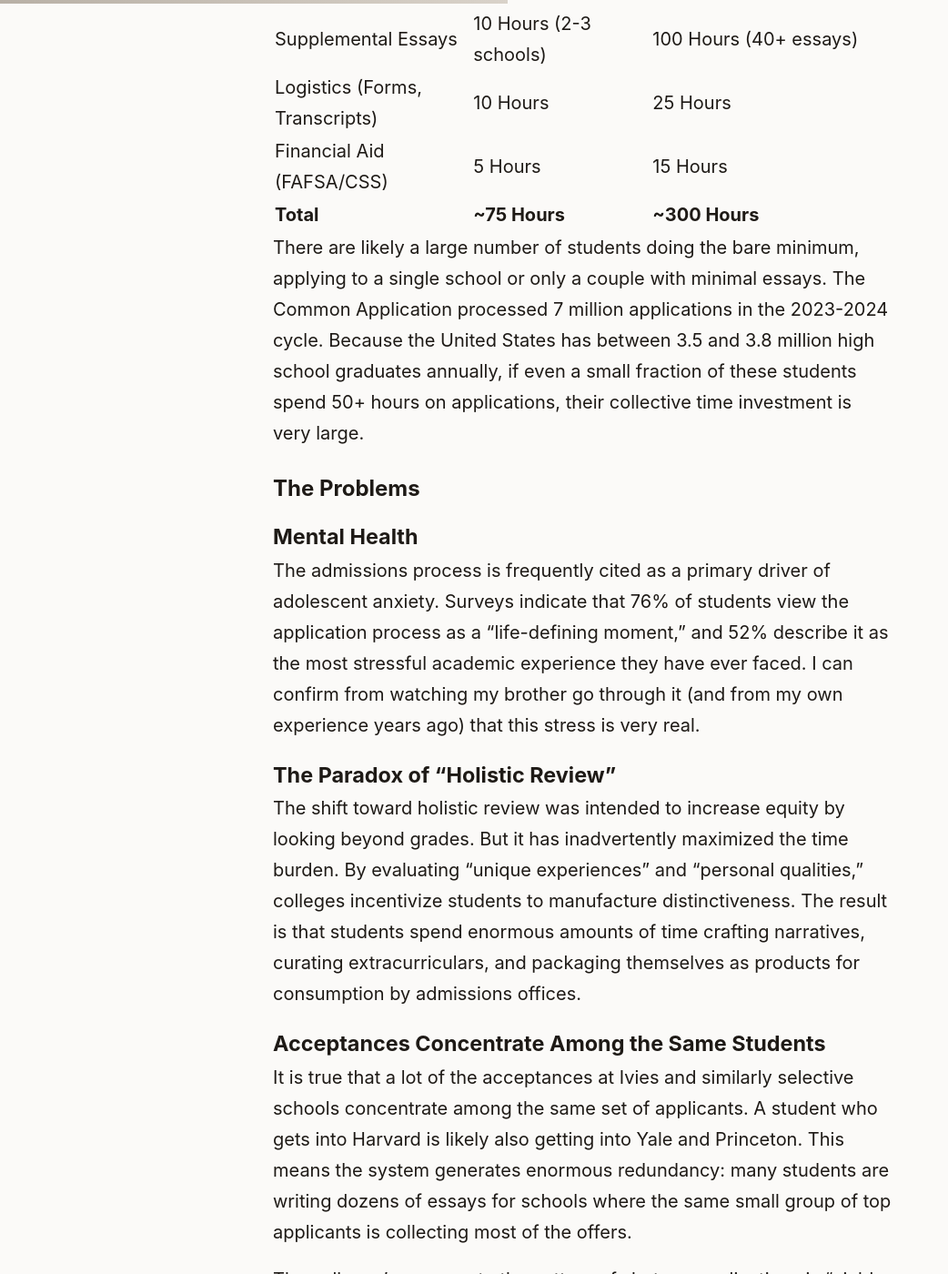
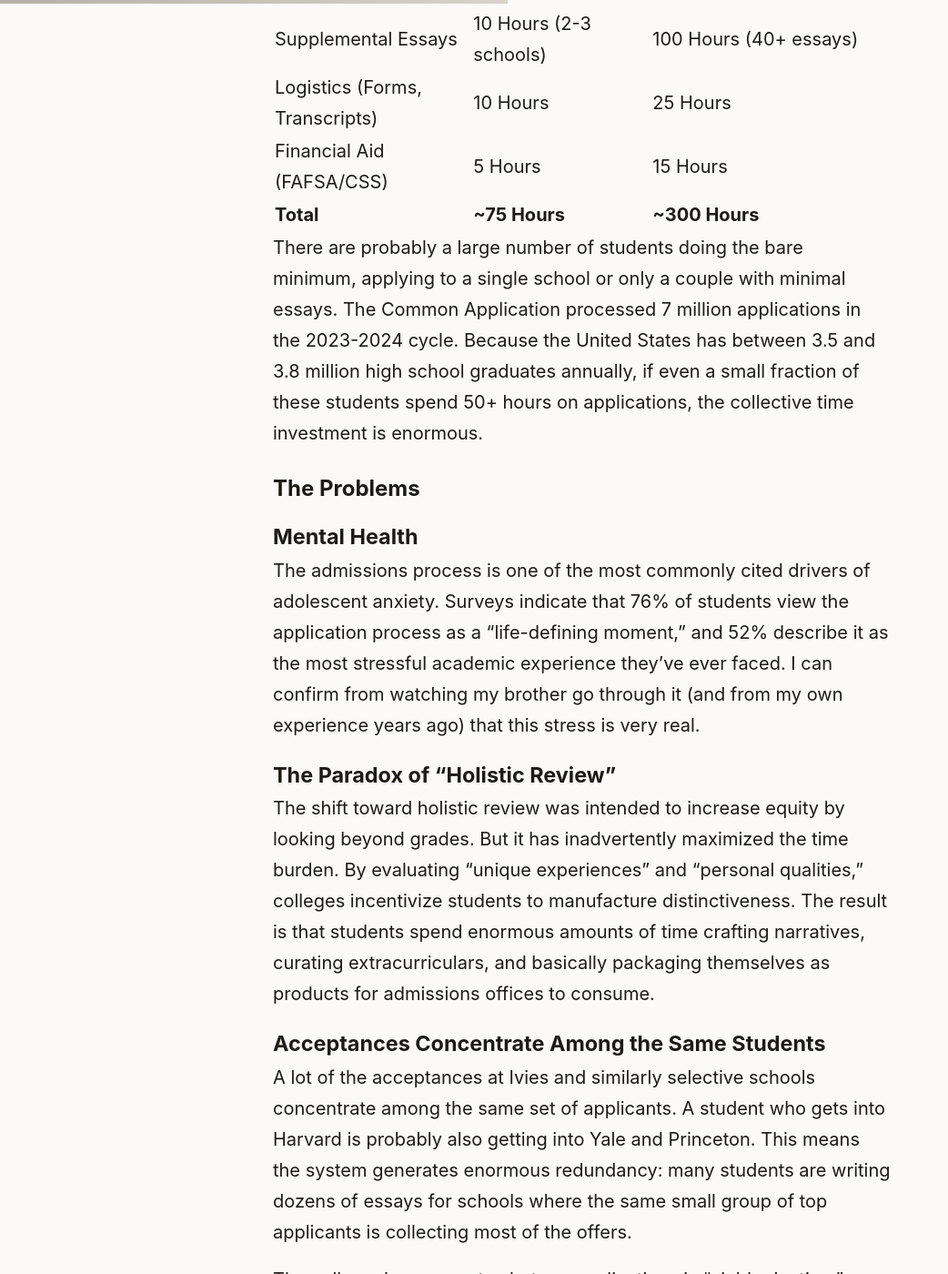
Before and after one commit to rachitpareek/rachitpareek.github.io, a Jekyll site: the page built from _posts/2026-03-08-does-applying-to-college-need-to-take-this-long.md, in a window 1280 px wide and 1400 px high, scrolled down 4249 px. Shown: the whole window at 91% size, without its empty margins (0-1042 px from the left). Built offline with Jekyll 4.4.1, drawn with Linux system fonts in a browser that asks for light colours; some of the changed text lies outside the part shown.

Commit message:
Add blog-writer skill with writing exemplars and do style pass on college post
- Create .claude/commands/blog-writer.md with curated excerpts from all
  5 published posts demonstrating the author's conversational voice
- Update CLAUDE.md to reference the blog-writer skill
- Style pass on college applications post: soften formal/academic phrasing,
  add natural qualifiers, fix redundancies, make voice more authentic

Co-Authored-By: Claude Opus 4.6 <noreply@anthropic.com>

```diff
--- a/_posts/2026-03-08-does-applying-to-college-need-to-take-this-long.md
+++ b/_posts/2026-03-08-does-applying-to-college-need-to-take-this-long.md
@@ -5,12 +5,12 @@ date: 2026-03-08
 excerpt: "Helping my brother apply to college made me wonder: how many cumulative hours are spent by students on applications, how much of that effort is wasted on schools they won't get into, and could we design a system where far less time, effort, and money is thrown away?"
 ---
 
-Helping my brother apply to college over the last few months made me acutely aware of the immense amount of time and pressure involved in this process. Students collectively submit millions of applications each year, but each student only gets into a subset of the schools they apply to, making the whole matching process remarkably inefficient. What if we could design a system where far less time, effort, and money is wasted?
+Helping my brother apply to college over the last few months made me acutely aware of the immense amount of time and pressure involved in this process. Students collectively submit millions of applications each year, but each student only gets into a subset of the schools they apply to, making the whole matching process pretty inefficient. I started wondering: could we design a system where far less time, effort, and money is wasted?
 
-Before diving further into that idea, a few reflections on undergraduate college applications in the United States:
+Before getting into that, a few reflections on undergraduate college applications in the United States:
 
-1. I acknowledge that I grew up privileged enough to go to college and have the privilege of being able to apply to competitive colleges, knowing that within reason I'd be able to attend them if I got in.
-1. College applications can bring out substantial negative practices ranging from lying, manufacturing sob stories, and working on extracurriculars solely for the sake of applications (although this one in particular, as long as some volunteering or some net good comes to the community in the process, I don't think joining additional extracurriculars to help with applications is purely a bad thing).
+1. I grew up privileged enough to go to college and to apply to competitive colleges, knowing that within reason I'd be able to attend them if I got in.
+1. College applications can bring out substantial negative practices ranging from lying, manufacturing sob stories, and working on extracurriculars solely for the sake of applications (although honestly, as long as some volunteering or some net good comes to the community in the process, I don't think joining additional extracurriculars to help with applications is purely a bad thing).
 1. I got to observe and re-experience constant feelings of stress, competition, comparison, and feeling like you're not enough throughout the process. On top of that, there's the constant stress about presenting what's already supposed to be a mature-for-your-age message or learning in an eye-catchingly narrative fashion.
 
 In retrospect, I wish I could remind my high school self that my worldview at the time was quite limited, despite having gone to extracurricular competitions with students from around the globe and having visited my extended family in India. I still had a relatively limited and linear perspective on what success in high school meant (namely getting great grades and eventually getting into a good college for a desirable major). I've since seen people come from very different educational, financial, and ethnic family backgrounds but end up working similar jobs or achieving similar levels of education and financial success.
@@ -54,55 +54,55 @@ Here's a rough estimate of the time investment per applicant:
 |Financial Aid (FAFSA/CSS)|5 Hours|15 Hours|
 |**Total**|**~75 Hours**|**~300 Hours**|
 
-There are likely a large number of students doing the bare minimum, applying to a single school or only a couple with minimal essays. The Common Application processed 7 million applications in the 2023-2024 cycle. Because the United States has between 3.5 and 3.8 million high school graduates annually, if even a small fraction of these students spend 50+ hours on applications, their collective time investment is very large.
+There are probably a large number of students doing the bare minimum, applying to a single school or only a couple with minimal essays. The Common Application processed 7 million applications in the 2023-2024 cycle. Because the United States has between 3.5 and 3.8 million high school graduates annually, if even a small fraction of these students spend 50+ hours on applications, the collective time investment is enormous.
 
 ## The Problems
 
 ### Mental Health
 
-The admissions process is frequently cited as a primary driver of adolescent anxiety. Surveys indicate that 76% of students view the application process as a "life-defining moment," and 52% describe it as the most stressful academic experience they have ever faced. I can confirm from watching my brother go through it (and from my own experience years ago) that this stress is very real.
+The admissions process is one of the most commonly cited drivers of adolescent anxiety. Surveys indicate that 76% of students view the application process as a "life-defining moment," and 52% describe it as the most stressful academic experience they've ever faced. I can confirm from watching my brother go through it (and from my own experience years ago) that this stress is very real.
 
 ### The Paradox of "Holistic Review"
 
-The shift toward holistic review was intended to increase equity by looking beyond grades. But it has inadvertently maximized the time burden. By evaluating "unique experiences" and "personal qualities," colleges incentivize students to manufacture distinctiveness. The result is that students spend enormous amounts of time crafting narratives, curating extracurriculars, and packaging themselves as products for consumption by admissions offices.
+The shift toward holistic review was intended to increase equity by looking beyond grades. But it has inadvertently maximized the time burden. By evaluating "unique experiences" and "personal qualities," colleges incentivize students to manufacture distinctiveness. The result is that students spend enormous amounts of time crafting narratives, curating extracurriculars, and basically packaging themselves as products for admissions offices to consume.
 
 ### Acceptances Concentrate Among the Same Students
 
-It is true that a lot of the acceptances at Ivies and similarly selective schools concentrate among the same set of applicants. A student who gets into Harvard is likely also getting into Yale and Princeton. This means the system generates enormous redundancy: many students are writing dozens of essays for schools where the same small group of top applicants is collecting most of the offers.
+A lot of the acceptances at Ivies and similarly selective schools concentrate among the same set of applicants. A student who gets into Harvard is probably also getting into Yale and Princeton. This means the system generates enormous redundancy: many students are writing dozens of essays for schools where the same small group of top applicants is collecting most of the offers.
 
-The colleges' response to the pattern of shotgun applications is "yield rejection," where schools reject or waitlist applicants they suspect will choose a more prestigious school. This adds another layer of opacity and game theory to a process that's already opaque.
+The colleges' response to shotgun applications is "yield rejection," where schools reject or waitlist applicants they suspect will choose a more prestigious school. This adds another layer of game theory to a process that's already pretty opaque.
 
 ### The Real Winners
 
-The true "profit" in the system accrues to the gatekeepers of data and testing:
+The real profit in this system goes to the gatekeepers of data and testing:
 
-- **The College Board**: This non-profit organization reported over $1 billion in revenue in 2023, holding over $1.7 billion in cash and investments. A significant portion of this revenue is derived from AP exams ($98 per test) and SAT fees, costs that are effectively mandatory for students aiming for selective colleges.
+- **The College Board**: A non-profit that reported over $1 billion in revenue in 2023, holding over $1.7 billion in cash and investments. A significant portion of this revenue comes from AP exams ($98 per test) and SAT fees, costs that are effectively mandatory for students aiming for selective colleges.
 - **Executive Compensation**: The CEO of the College Board received compensation exceeding $2 million in 2024.
 - **Private Consulting**: Admissions consulting can run $10,000 to $100,000 per client, creating a market that overwhelmingly favors wealthy families.
 - **Application Fees**: Universities collectively generate an estimated $500 million per year in application fees.
 
 ## The Pipeline
 
-To evaluate alternatives, it helps to understand the baseline flow of students through the US education system:
+To think about alternatives, it helps to understand the baseline flow of students through the US education system:
 
 - **High school graduates**: The US produces approximately 3.5 to 3.8 million per year.
 - **Non-graduates**: The status dropout rate is roughly 5.3%.
 - **2-year college enrollment**: About 30-40% of college-goers start at a 2-year institution. The vast majority attend public community colleges (roughly 4.7 million enrolled).
-- **Completion rates**: This is the system's greatest failure point. Fewer than 40% of community college students earn a certificate or degree within six years. Among those who intend to transfer to a 4-year university (81%), only 33% successfully transfer, and only 14% of the original cohort eventually earn a bachelor's degree within six years.
+- **Completion rates**: This is probably the system's greatest failure point. Fewer than 40% of community college students earn a certificate or degree within six years. Among those who intend to transfer to a 4-year university (81%), only 33% successfully transfer, and only 14% of the original cohort eventually earn a bachelor's degree within six years.
 
-That last number is striking: 14% of community college students who intended to get a bachelor's degree actually get one within six years.
+That last number really stuck out to me: 14% of community college students who intended to get a bachelor's degree actually get one within six years.
 
 ## Is the Application Process Useful?
 
-Beyond the outcome, is the process itself valuable?
+Beyond the outcome though, is the process itself valuable?
 
-**The "resilience" argument**: Proponents argue that the process teaches resilience, self-reflection, and how to digest failure. Developing a narrative for the Common App can force a 17-year-old to synthesize their identity. There's also something to be said for learning to collect resources, present yourself, and apply for things, skills that translate to employment, graduate school, and other contexts.
+**The "resilience" argument**: Proponents argue that the process teaches resilience, self-reflection, and how to handle failure. Developing a narrative for the Common App can force a 17-year-old to synthesize their identity. There's also something to be said for learning to collect resources, present yourself, and apply for things (skills that translate to employment, graduate school, and other contexts).
 
-I'll also say this (and I think many of my friends would agree): being accepted to a highly ranked college was something many of us fixated on through high school. In retrospect, it was quite rare to meet someone who was genuinely unsatisfied with their college experience, particularly along the dimension of which university they attended. A very small number of people actually transferred colleges, excluding those who went to community colleges and then transferred to four-year programs since that was typically their plan from the start.
+I'll also say this (and I think many of my friends would agree): being accepted to a highly ranked college was something many of us fixated on through high school. In retrospect, it was quite rare to meet someone who was genuinely unsatisfied with their college experience, particularly in terms of which university they attended. A very small number of people actually transferred colleges, excluding those who went to community colleges and then transferred to four-year programs since that was typically their plan from the start.
 
 ## Could We Design Something Better?
 
-How else could students spend this time? I see an opportunity for some sort of structured program, either by opening up more community service contributions through high schools or by allowing students to volunteer in health clinics, in agriculture, or in education, giving them a structured path that guarantees acceptance to colleges.
+How else could students spend this time? I think there's an opportunity for some sort of structured program, either by opening up more community service contributions through high schools or by allowing students to volunteer in health clinics, in agriculture, or in education, giving them a structured path that guarantees acceptance to colleges.
 
 Some programs like this already exist:
 
```
Also changed, not shown: other parts of _posts/2026-03-08-does-applying-to-college-need-to-take-this-long.md (+5 -5 lines), CLAUDE.md (+4 -0 lines), .claude/commands/blog-writer.md (added).
